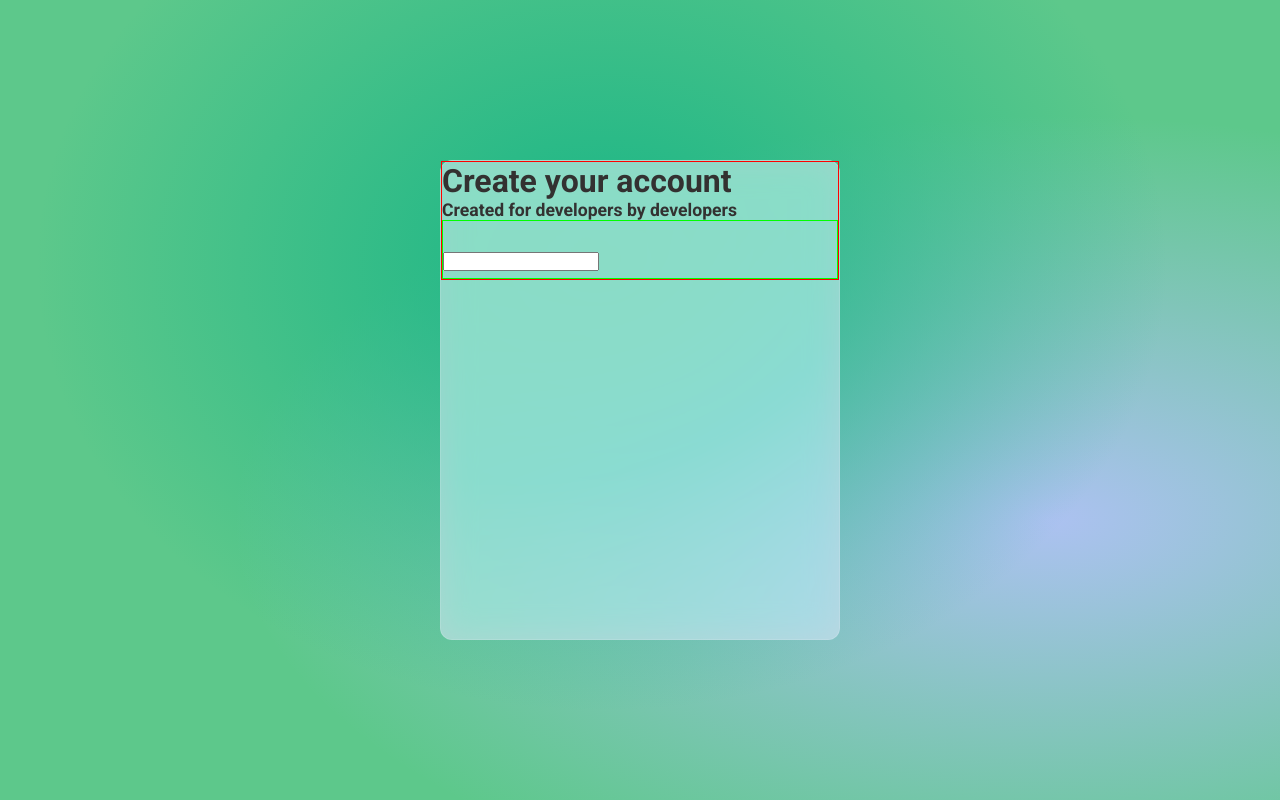
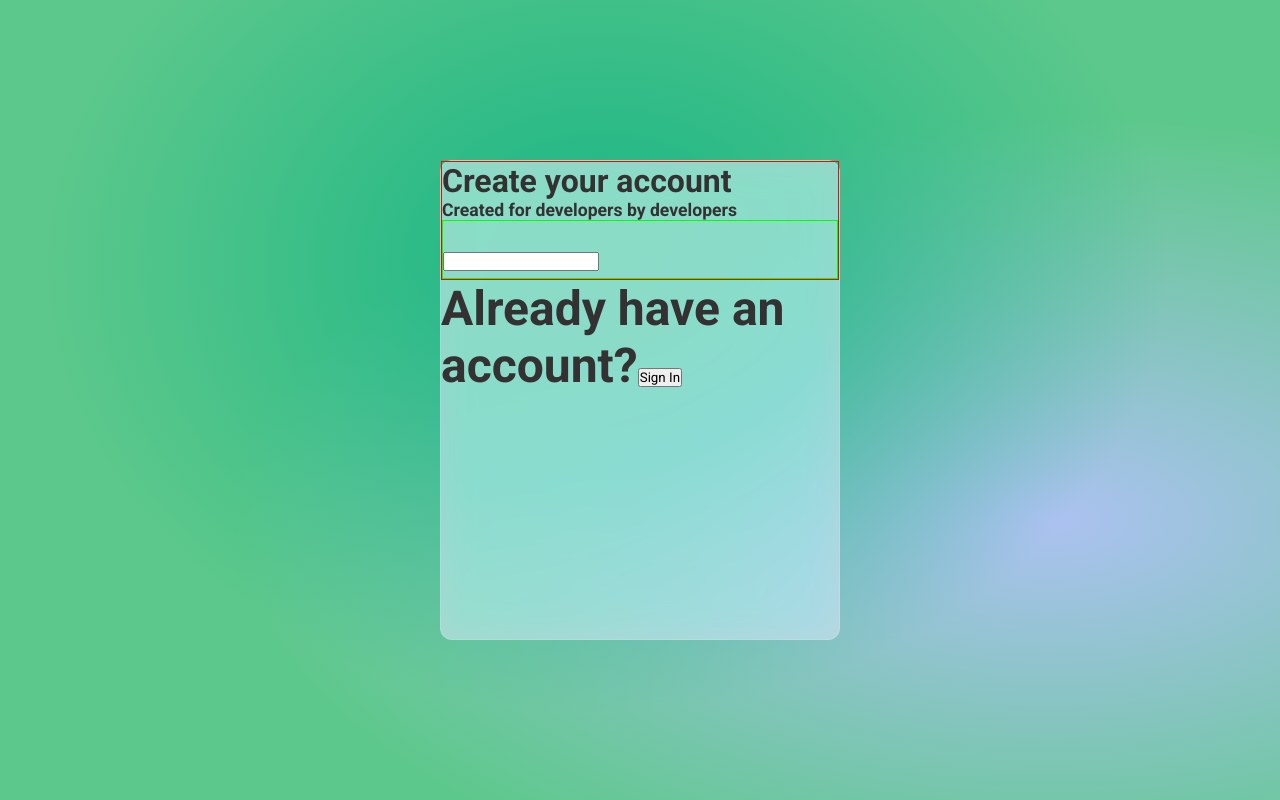
Before and after one commit to sseans/mindful-notes, a React (Create React App) app: page / in a window 1280 px wide. Built offline with nearby package versions, Linux system fonts and the light colour scheme.

Commit message:
added switch between sign up and sign in functionality

```diff
--- a/src/Components/Login-Signup/LoginSignupForm.tsx
+++ b/src/Components/Login-Signup/LoginSignupForm.tsx
@@ -18,10 +18,10 @@ const Blurb = styled.h2`
 
 // Types
 interface LoginProps {
-  loginSignupStatus: string;
+  loginShowStatus: boolean;
 }
 
-export const LoginSignupForm = ({ loginSignupStatus }: LoginProps) => {
+export const LoginSignupForm = ({ loginShowStatus }: LoginProps) => {
   return (
     <SignupContainer>
       <Title>Create your account</Title>
--- a/src/Pages/LoginSignupSplash.tsx
+++ b/src/Pages/LoginSignupSplash.tsx
@@ -1,4 +1,4 @@
-import { useState } from "react";
+import { useState, useEffect } from "react";
 import styled from "styled-components";
 import { LoginSignupForm } from "../Components/Login-Signup/LoginSignupForm";
 
@@ -24,12 +24,24 @@ const Card = styled.div`
   color: #333131;
 `;
 
+const FooterText = styled.div``;
+const FooterButton = styled.button``;
+
 const LoginSignupSplash: React.FC = () => {
-  const [loginSignupStatus, setLoginSignupStatus] = useState("signup");
+  const [loginShowStatus, setLoginShowStatus] = useState(false);
+
   return (
     <Container>
       <Card>
-        <LoginSignupForm loginSignupStatus={loginSignupStatus} />
+        <LoginSignupForm loginShowStatus={loginShowStatus} />
+        <FooterText>
+          {loginShowStatus
+            ? "Dont have an account?"
+            : "Already have an account?"}
+          <FooterButton onClick={() => setLoginShowStatus(!loginShowStatus)}>
+            {loginShowStatus ? "Sign Up" : "Sign In"}
+          </FooterButton>
+        </FooterText>
       </Card>
     </Container>
   );
```
